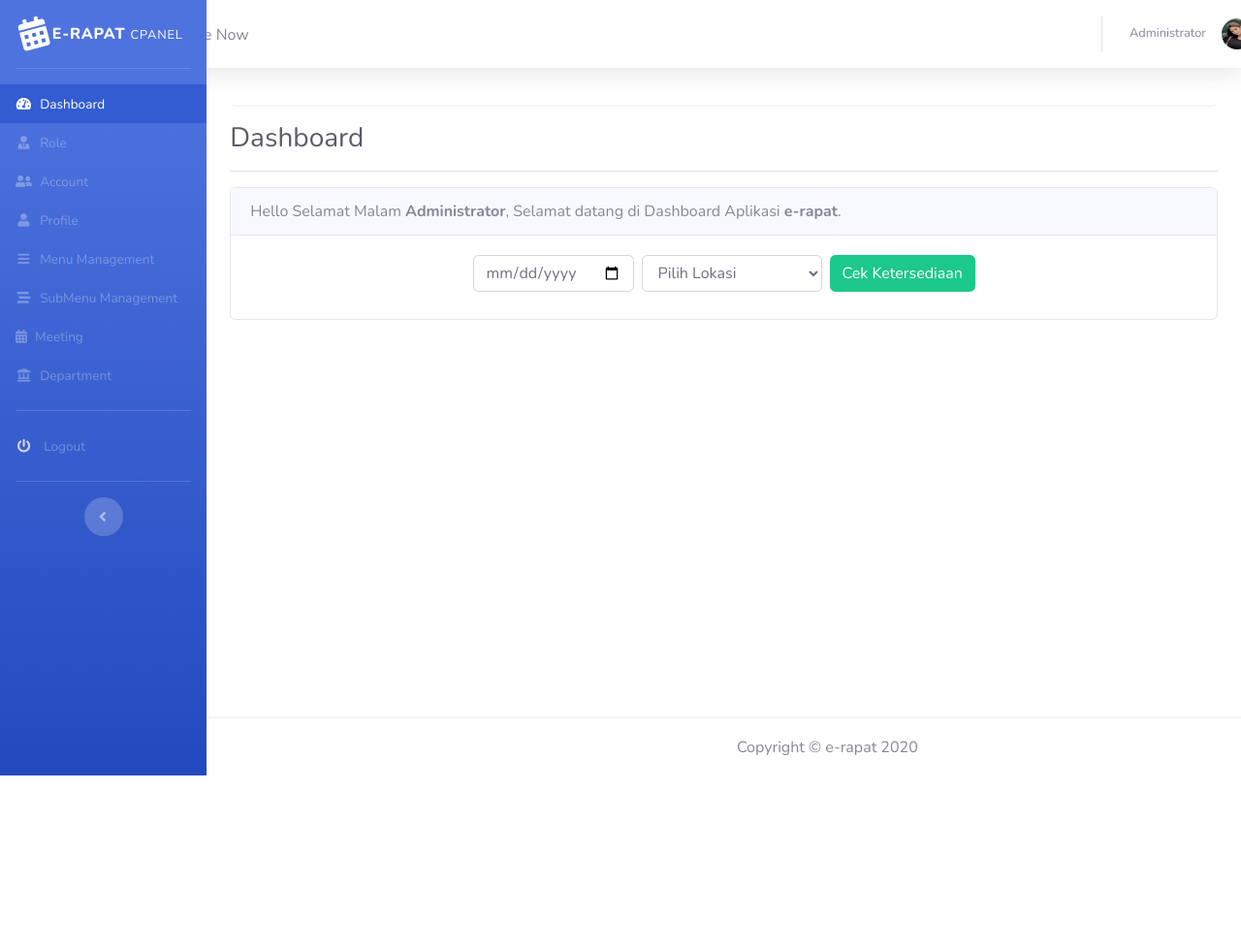
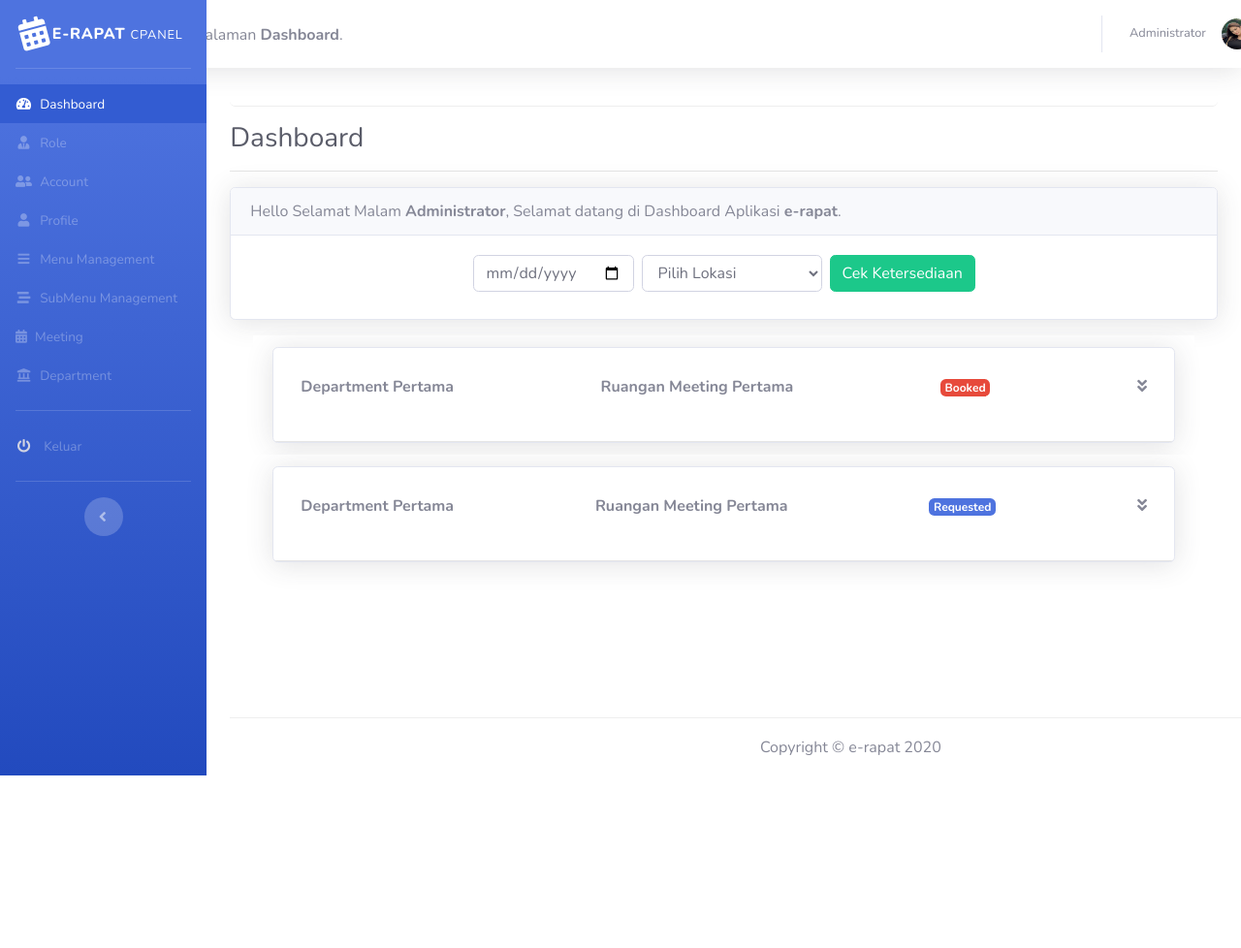
Before and after one commit to ivandj0h/e-rapat, a CodeIgniter app: page /rapat/admin in a window 1280 px wide. Shown: the top 978 px of the page at 97% size. Before the commit the page ends 800 px from the top, so only its background shows below. Run offline with CodeIgniter, Linux system fonts and the light colour scheme; a user stored in the database is signed in; data comes from the database, SQL or seed files in the repository; some libraries are stand-ins or nearby versions.

Commit message:
make admin dashboard view part 5 - modified result search view using bootstrap 4 listview

```diff
--- a/application/views/layout/app/app_footer.php
+++ b/application/views/layout/app/app_footer.php
@@ -20,19 +20,19 @@
            </a>
 
            <!-- Logout Modal-->
-           <div class="modal fade" id="logoutModal" tabindex="-1" role="dialog" aria-labelledby="exampleModalLabel" aria-hidden="true">
+           <div class="modal fade" id="logoutModal" data-backdrop="static" tabindex="-1" role="dialog" aria-labelledby="exampleModalLabel" aria-hidden="true">
                <div class="modal-dialog" role="document">
                    <div class="modal-content">
                        <div class="modal-header">
-                           <h5 class="modal-title" id="exampleModalLabel">Ready to Leave?</h5>
+                           <h5 class="modal-title" id="exampleModalLabel">Yakin ingin keluar?</h5>
                            <button class="close" type="button" data-dismiss="modal" aria-label="Close">
                                <span aria-hidden="true">×</span>
                            </button>
                        </div>
-                       <div class="modal-body">Select "Logout" below if you are ready to end your current session.</div>
+                       <div class="modal-body">Klik tombol <strong>Keluar</strong> di bawah ini jika Anda yakin untuk mengakhiri sesi Anda saat ini.</div>
                        <div class="modal-footer">
-                           <button class="btn btn-secondary" type="button" data-dismiss="modal">Cancel</button>
-                           <a class="btn btn-primary" href="<?= base_url('/auth/logout'); ?>">Logout</a>
+                           <button class="btn btn-secondary" type="button" data-dismiss="modal">Batal</button>
+                           <a class="btn btn-danger" href="<?= base_url('/auth/logout'); ?>">Keluar</a>
                        </div>
                    </div>
                </div>
--- a/application/views/layout/app/app_sidebar.php
+++ b/application/views/layout/app/app_sidebar.php
@@ -70,7 +70,7 @@
                 <li class="nav-item">
                     <a class="nav-link py-2" href="#" data-toggle="modal" data-target="#logoutModal">
                         <i class="fas fa-power-off fa-sm fa-fw mr-2 text-gray-400"></i>
-                        <span>Logout</span></a>
+                        <span>Keluar</span></a>
                 </li>
 
                 <!-- Divider -->
--- a/application/views/layout/app/app_topbar.php
+++ b/application/views/layout/app/app_topbar.php
@@ -14,7 +14,7 @@
 
                     <!-- Topbar Navbar -->
                     <ul class="navbar-nav ml-auto">
-                        <div class="topbar-breadcrumb d-none d-sm-block">You're in <strong><?= $title; ?></strong> Page Now</div>
+                        <div class="topbar-breadcrumb d-none d-sm-block">Anda sedang berada di halaman <strong><?= $title; ?></strong>.</div>
                         <div class="topbar-divider d-none d-sm-block"></div>
 
                         <!-- Nav Item - User Information -->
@@ -29,7 +29,7 @@
                                 <div class="dropdown-divider"></div>
                                 <a class="dropdown-item" href="#" data-toggle="modal" data-target="#logoutModal">
                                     <i class="fas fa-power-off fa-sm fa-fw mr-2 text-gray-400"></i>
-                                    Logout
+                                    Keluar
                                 </a>
                             </div>
                         </li>
--- a/application/views/modul/admin/index.php
+++ b/application/views/modul/admin/index.php
@@ -17,9 +17,9 @@
             <!-- <div class="col-md-12 mb-3"> -->
             <hr class="sidebar-divider my-3">
             <!-- </div> -->
-            <div class="row form-heigt">
+            <div class="row">
                 <div class="col">
-                    <div class="card mb-3">
+                    <div class="card mb-3 shadow">
                         <div class="card-header">
                             Hello <?= greetings(); ?> <strong><?= $profiles['name']; ?></strong>, Selamat datang di Dashboard Aplikasi <strong>e-rapat</strong>.
                         </div>
@@ -44,10 +44,68 @@
                     </div>
                 </div>
 
-
-
             </div>
             <!-- /.container-fluid -->
 
-        </div>
-        <!-- End of Main Content -->
+            <div class="container">
+                <div class="row justify-content-center form-heigt">
+                    <div class="col-md-12">
+
+                        <ul class="list-group list-group-flush">
+                            <li class="list-group-item">
+                                <div class="accordion" id="accordion1">
+                                    <div class="card shadow">
+                                        <div class="card-body" id="heading1">
+                                            <div class="d-flex justify-content-between">
+                                                <div class="p-2 bd-highlight"><strong>Department Pertama</strong></div>
+                                                <div class="p-2 bd-highlight"><strong>Ruangan Meeting Pertama</strong></div>
+                                                <div class="p-2 bd-highlight"><span class="badge badge-danger">Booked</span></div>
+                                                <div class="p-2 bd-highlight">
+                                                    <i class="fas fa-angle-double-down pointer-link" data-toggle="collapse" data-target="#collapseOne"></i>
+                                                </div>
+                                            </div>
+                                        </div>
+                                        <hr class="sidebar-divider mb-0">
+                                        <div id="collapseOne" class="collapse mt-0 mb-3" aria-labelledby="heading1" data-parent="#accordion1">
+                                            <div class="card-body">
+                                                <p>HTML stands for HyperText Markup Language. HTML is the standard markup language for describing the structure of web pages. <a href="https://www.tutorialrepublic.com/html-tutorial/" target="_blank">Learn more.</a></p>
+                                            </div>
+                                        </div>
+                                    </div>
+                                </div>
+                            </li>
+                            <li class="list-group-item">
+                                <div class="accordion" id="accordion2">
+                                    <div class="card shadow">
+                                        <div class="card-body" id="heading2">
+                                            <div class="d-flex justify-content-between">
+                                                <div class="p-2 bd-highlight"><strong>Department Pertama</strong></div>
+                                                <div class="p-2 bd-highlight"><strong>Ruangan Meeting Pertama</strong></div>
+                                                <div class="p-2 bd-highlight"><span class="badge badge-primary">Requested</span></div>
+                                                <div class="p-2 bd-highlight">
+                                                    <i class="fas fa-angle-double-down pointer-link" data-toggle="collapse" data-target="#collapse2"></i>
+                                                </div>
+                                            </div>
+                                        </div>
+                                        <hr class="sidebar-divider mb-0">
+                                        <div id="collapse2" class="collapse mt-0 mb-3" aria-labelledby="heading2" data-parent="#accordion2">
+                                            <div class="card-body">
+                                                <p>HTML stands for HyperText Markup Language. HTML is the standard markup language for describing the structure of web pages. <a href="https://www.tutorialrepublic.com/html-tutorial/" target="_blank">Learn more.</a></p>
+                                            </div>
+                                        </div>
+                                    </div>
+                                </div>
+                            </li>
+
+
+                        </ul>
+
+
+
+
+
+
+                    </div>
+                </div>
+            </div>
+            <!-- End of Main Content -->
--- a/assets/css/custom.css
+++ b/assets/css/custom.css
@@ -47,6 +47,10 @@
 	margin-left: -100;
 }
 
+.list-group-item {
+	border-width: 0 0 0px !important;
+}
+
 .menu ul {
 	display: flex;
 	align-items: stretch; /* Default */
@@ -71,6 +75,21 @@
 	width: 1.5em;
 	height: 1.5em;
 	border: 1px solid #eee;
+}
+
+btn {
+	-webkit-border-radius: 0px;
+	-moz-border-radius: 0px;
+	-ms-border-radius: 0px;
+	-o-border-radius: 0px;
+	border-radius: 0px;
+	outline: none !important;
+	border: none;
+}
+.btn:active {
+	border-style: outset !important;
+	border: none !important;
+	outline: none !important;
 }
 
 .border {
```
Also changed, not shown: application/views/auth/login.php (+4 -4 lines).
